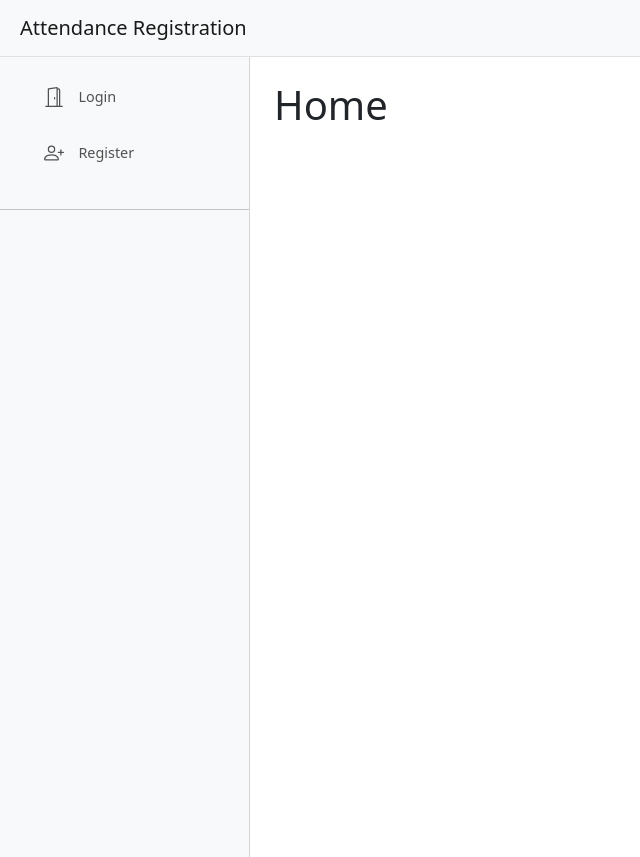
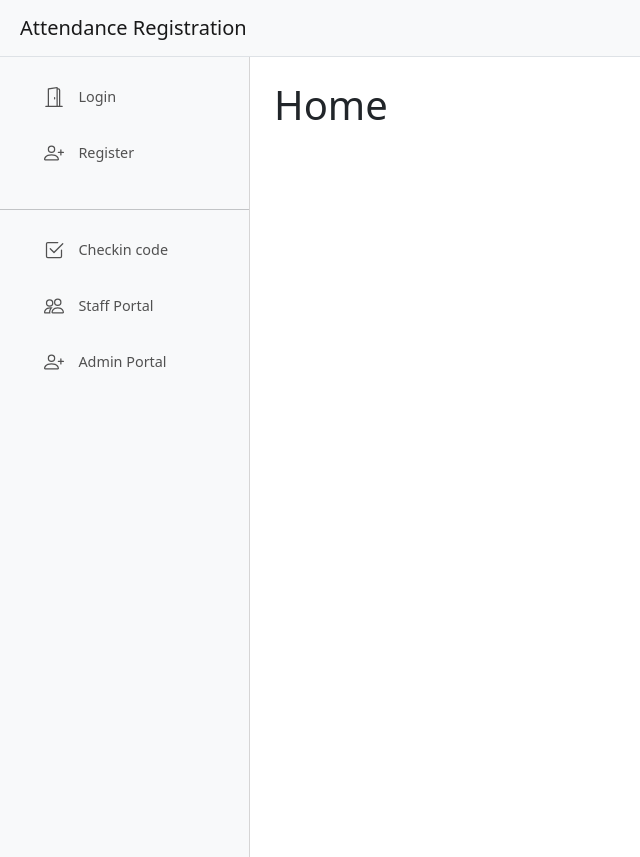
Before and after one commit to hbux/AttendanceRegisterProject, a Vue app in the folder frontend/: page / in a window 1280 px wide. Shown: the whole page, without its empty margins (0-640 px from the left). Built offline with nearby package versions, Linux system fonts and the light colour scheme.

Commit message:
Add staff and admin pages

```diff
--- a/frontend/src/components/MainNavigation.vue
+++ b/frontend/src/components/MainNavigation.vue
@@ -34,23 +34,23 @@
     </div>
 
     <hr/>
-    <div v-if="isInStudentRole == true" class="nav-item px-3">
-        <router-link active-class="active" class="nav-link" to="/student/checkin">
+    <div class="nav-item px-3">
+        <router-link active-class="active" class="nav-link" to="/checkin">
             <svg xmlns="http://www.w3.org/2000/svg" width="20" height="20" fill="currentColor" class="bi bi-check2-square" viewBox="0 0 16 16">
                 <path d="M3 14.5A1.5 1.5 0 0 1 1.5 13V3A1.5 1.5 0 0 1 3 1.5h8a.5.5 0 0 1 0 1H3a.5.5 0 0 0-.5.5v10a.5.5 0 0 0 .5.5h10a.5.5 0 0 0 .5-.5V8a.5.5 0 0 1 1 0v5a1.5 1.5 0 0 1-1.5 1.5H3z"/>
                 <path d="m8.354 10.354 7-7a.5.5 0 0 0-.708-.708L8 9.293 5.354 6.646a.5.5 0 1 0-.708.708l3 3a.5.5 0 0 0 .708 0z"/>
             </svg>Checkin code
         </router-link>
     </div>
-    <div v-if="isInTutorRole == true" class="nav-item px-3">
-        <router-link active-class="active" class="nav-link" to="staff/portal">
+    <div class="nav-item px-3">
+        <router-link active-class="active" class="nav-link" to="/staff">
             <svg xmlns="http://www.w3.org/2000/svg" width="20" height="20" fill="currentColor" class="bi bi-people" viewBox="0 0 16 16">
                 <path d="M15 14s1 0 1-1-1-4-5-4-5 3-5 4 1 1 1 1h8zm-7.978-1A.261.261 0 0 1 7 12.996c.001-.264.167-1.03.76-1.72C8.312 10.629 9.282 10 11 10c1.717 0 2.687.63 3.24 1.276.593.69.758 1.457.76 1.72l-.008.002a.274.274 0 0 1-.014.002H7.022zM11 7a2 2 0 1 0 0-4 2 2 0 0 0 0 4zm3-2a3 3 0 1 1-6 0 3 3 0 0 1 6 0zM6.936 9.28a5.88 5.88 0 0 0-1.23-.247A7.35 7.35 0 0 0 5 9c-4 0-5 3-5 4 0 .667.333 1 1 1h4.216A2.238 2.238 0 0 1 5 13c0-1.01.377-2.042 1.09-2.904.243-.294.526-.569.846-.816zM4.92 10A5.493 5.493 0 0 0 4 13H1c0-.26.164-1.03.76-1.724.545-.636 1.492-1.256 3.16-1.275zM1.5 5.5a3 3 0 1 1 6 0 3 3 0 0 1-6 0zm3-2a2 2 0 1 0 0 4 2 2 0 0 0 0-4z"/>
             </svg>Staff Portal
         </router-link>
     </div>
-    <div v-if="isInAdminRole == true" class="nav-item px-3">
-        <router-link active-class="active" class="nav-link" to="admin/portal">
+    <div class="nav-item px-3">
+        <router-link active-class="active" class="nav-link" to="/admin">
             <svg xmlns="http://www.w3.org/2000/svg" width="20" height="20" fill="currentColor" class="bi bi-person-plus" viewBox="0 0 16 16">
                 <path d="M6 8a3 3 0 1 0 0-6 3 3 0 0 0 0 6zm2-3a2 2 0 1 1-4 0 2 2 0 0 1 4 0zm4 8c0 1-1 1-1 1H1s-1 0-1-1 1-4 6-4 6 3 6 4zm-1-.004c-.001-.246-.154-.986-.832-1.664C9.516 10.68 8.289 10 6 10c-2.29 0-3.516.68-4.168 1.332-.678.678-.83 1.418-.832 1.664h10z"/>
                 <path fill-rule="evenodd" d="M13.5 5a.5.5 0 0 1 .5.5V7h1.5a.5.5 0 0 1 0 1H14v1.5a.5.5 0 0 1-1 0V8h-1.5a.5.5 0 0 1 0-1H13V5.5a.5.5 0 0 1 .5-.5z"/>
--- /dev/null
+++ b/frontend/src/pages/Admin.vue
@@ -0,0 +1,11 @@
+<template>
+    <div class="container p-4">
+        <h1>Admin Portal</h1>
+    </div>
+</template>
+
+<script>
+export default {
+    name: 'AdminPage'
+}
+</script>
--- /dev/null
+++ b/frontend/src/pages/Staff.vue
@@ -0,0 +1,11 @@
+<template>
+    <div class="container p-4">
+        <h1>Staff Portal</h1>
+    </div>
+</template>
+
+<script>
+export default {
+    name: 'StaffPage'
+}
+</script>
--- a/frontend/src/router.js
+++ b/frontend/src/router.js
@@ -4,6 +4,8 @@ import HomePage from './pages/Home.vue';
 import LoginPage from './pages/Login.vue';
 import RegisterPage from './pages/Register.vue';
 import CodePage from './pages/Code.vue';
+import StaffPage from './pages/Staff.vue';
+import AdminPage from './pages/Admin.vue';
 
 const routes = [
     {
@@ -22,9 +24,19 @@ const routes = [
         component: RegisterPage
     },
     {
-        path: '/student/checkin',
+        path: '/checkin',
         name: 'CodePage',
         component: CodePage
+    },
+    {
+        path: '/staff',
+        name: 'StaffPage',
+        component: StaffPage
+    },
+    {
+        path: '/admin',
+        name: 'AdminPage',
+        component: AdminPage
     }
 ];
 
```
